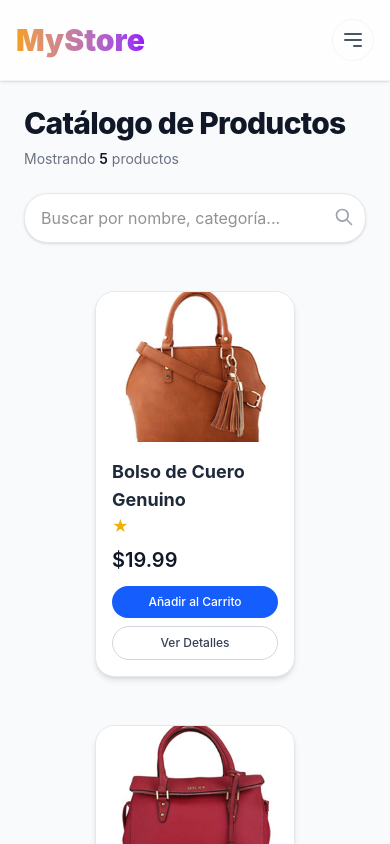
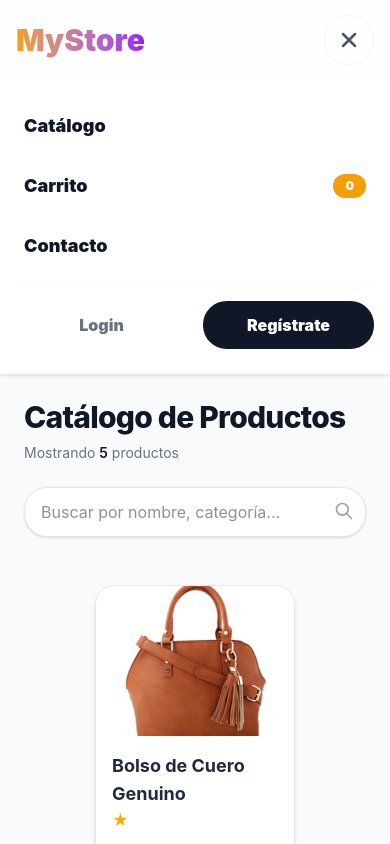
Before and after one commit to mateodev88/E-commerce-, a React (Vite) app: page /gallery in a window 390 px wide. Both pictures are taken after a click on the button 353 px from the left and 40 px from the top of the page. Shown: the top 844 px of the page. Built offline with nearby package versions, Linux system fonts and the light colour scheme.

Commit message:
ui: implementar menu hamburguesa funcional y responsivo para moviles

```diff
--- a/src/components/organisms/Header/Header.jsx
+++ b/src/components/organisms/Header/Header.jsx
@@ -8,6 +8,7 @@ export default function Header() {
   const navigate = useNavigate();
   const { user, clearUser } = useAuthStore();
   const totalItems = useCartStore((state) => state.getTotalItems());
+  const [isMenuOpen, setIsMenuOpen] = useState(false);
   const [isBumping, setIsBumping] = useState(false);
 
   useEffect(() => {
@@ -22,6 +23,7 @@ export default function Header() {
   const handleLogout = () => {
     clearUser();
     navigate('/login');
+    setIsMenuOpen(false);
   };
 
   return (
@@ -32,13 +34,14 @@ export default function Header() {
           <Link
             to="/"
             className="flex items-center space-x-2 text-3xl font-black group"
+            onClick={() => setIsMenuOpen(false)}
           >
             <span className="bg-gradient-to-r from-primary to-purple-600 bg-clip-text text-transparent group-hover:opacity-80 transition-opacity">
               MyStore
             </span>
           </Link>
 
-          {/* Navigation Links */}
+          {/* Desktop Navigation */}
           <ul className="hidden md:flex items-center space-x-10">
             <li>
               <Link
@@ -76,15 +79,15 @@ export default function Header() {
 
             {user ? (
               <li className="flex items-center gap-6 pl-6 border-l border-gray-100">
-                <div className="flex items-center gap-3">
-                  <div className="w-10 h-10 bg-gradient-to-br from-primary/10 to-purple-100 rounded-xl flex items-center justify-center text-primary font-black shadow-sm">
+                <Link to="/profile" className="flex items-center gap-3 group">
+                  <div className="w-10 h-10 bg-gradient-to-br from-primary/10 to-purple-100 rounded-xl flex items-center justify-center text-primary font-black shadow-sm group-hover:scale-105 transition-transform">
                     {user.name.charAt(0).toUpperCase()}
                   </div>
                   <div className="hidden lg:block">
                     <p className="text-xs font-black text-gray-900 leading-tight truncate max-w-[100px]">{user.name}</p>
                     <p className="text-[10px] font-bold text-gray-400">Cliente VIP</p>
                   </div>
-                </div>
+                </Link>
                 <button
                   onClick={handleLogout}
                   className="p-2 text-gray-400 hover:text-red-500 transition-colors"
@@ -112,13 +115,95 @@ export default function Header() {
           </ul>
 
           {/* Mobile Menu Button */}
-          <button className="md:hidden p-2 rounded-xl text-gray-600 hover:bg-gray-50 border border-gray-100">
+          <button
+            onClick={() => setIsMenuOpen(!isMenuOpen)}
+            className="md:hidden p-3 rounded-xl text-gray-600 hover:bg-gray-50 border border-gray-100 transition-colors"
+          >
             <svg className="w-6 h-6" fill="none" stroke="currentColor" viewBox="0 0 24 24">
-              <path strokeLinecap="round" strokeLinejoin="round" strokeWidth={2} d="M4 6h16M4 12h16m-7 6h7" />
+              {isMenuOpen ? (
+                <path strokeLinecap="round" strokeLinejoin="round" strokeWidth={2.5} d="M6 18L18 6M6 6l12 12" />
+              ) : (
+                <path strokeLinecap="round" strokeLinejoin="round" strokeWidth={2.5} d="M4 6h16M4 12h16m-7 6h7" />
+              )}
             </svg>
           </button>
         </div>
       </div>
+
+      {/* Mobile Menu Dropdown */}
+      {isMenuOpen && (
+        <div className="md:hidden bg-white border-b border-gray-100 animate-in slide-in-from-top duration-300">
+          <ul className="px-4 py-6 space-y-4">
+            <li>
+              <Link
+                to="/gallery"
+                className="block text-lg font-black text-gray-900 p-2"
+                onClick={() => setIsMenuOpen(false)}
+              >
+                Catálogo
+              </Link>
+            </li>
+            <li>
+              <Link
+                to="/cart"
+                className="flex items-center justify-between text-lg font-black text-gray-900 p-2"
+                onClick={() => setIsMenuOpen(false)}
+              >
+                <span>Carrito</span>
+                <span className="bg-primary text-white text-xs px-3 py-1 rounded-full">{totalItems}</span>
+              </Link>
+            </li>
+            <li>
+              <Link
+                to="/contact"
+                className="block text-lg font-black text-gray-900 p-2"
+                onClick={() => setIsMenuOpen(false)}
+              >
+                Contacto
+              </Link>
+            </li>
+            <li className="pt-4 border-t border-gray-50">
+              {user ? (
+                <div className="space-y-4">
+                  <Link
+                    to="/profile"
+                    className="flex items-center gap-3 p-2"
+                    onClick={() => setIsMenuOpen(false)}
+                  >
+                    <div className="w-10 h-10 bg-primary/10 rounded-xl flex items-center justify-center text-primary font-black">
+                      {user.name.charAt(0).toUpperCase()}
+                    </div>
+                    <span className="font-black text-gray-900">{user.name}</span>
+                  </Link>
+                  <button
+                    onClick={handleLogout}
+                    className="w-full text-left p-2 text-red-500 font-black"
+                  >
+                    Cerrar Sesión
+                  </button>
+                </div>
+              ) : (
+                <div className="grid grid-cols-2 gap-4">
+                  <Link
+                    to="/login"
+                    className="text-center py-3 font-black text-gray-500"
+                    onClick={() => setIsMenuOpen(false)}
+                  >
+                    Login
+                  </Link>
+                  <Link
+                    to="/register"
+                    className="text-center py-3 font-black bg-gray-900 text-white rounded-xl"
+                    onClick={() => setIsMenuOpen(false)}
+                  >
+                    Regístrate
+                  </Link>
+                </div>
+              )}
+            </li>
+          </ul>
+        </div>
+      )}
     </nav>
   );
 }
```
